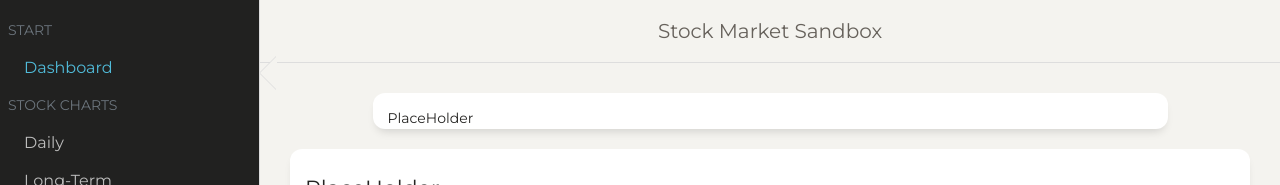
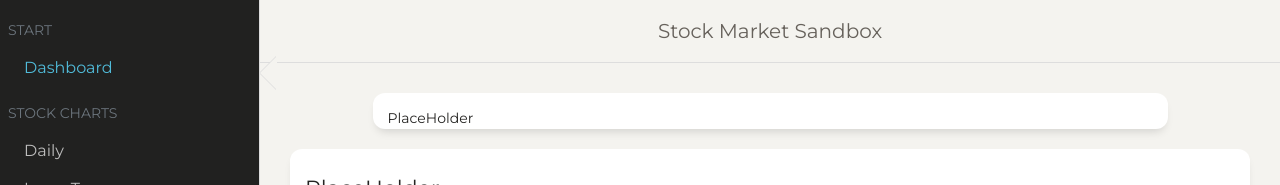
Before and after one commit to jsarja/Stock-Price-Sandbox, a React (Create React App) app in the folder src/client/: page /dashboard in a window 1280 px wide. Shown: the top 185 px of the page. Built offline with nearby package versions, Linux system fonts and the light colour scheme.

Commit message:
UI Sidebar: Update navigation link spacing.

```diff
--- a/src/client/src/components/Sidebar.js
+++ b/src/client/src/components/Sidebar.js
@@ -44,7 +44,7 @@ class Sidebar extends React.Component {
             {this.props.routes.map((prop, key) => {
               let header = null;
               if(prop.header) {
-                header = <div className="ml-2 m-2 text-secondary">{prop.header}</div>
+                header = <div className="ml-2 mt-3 mb-2 text-secondary">{prop.header}</div>
               }
               return ( <div key={key}>
                 {header}
```
